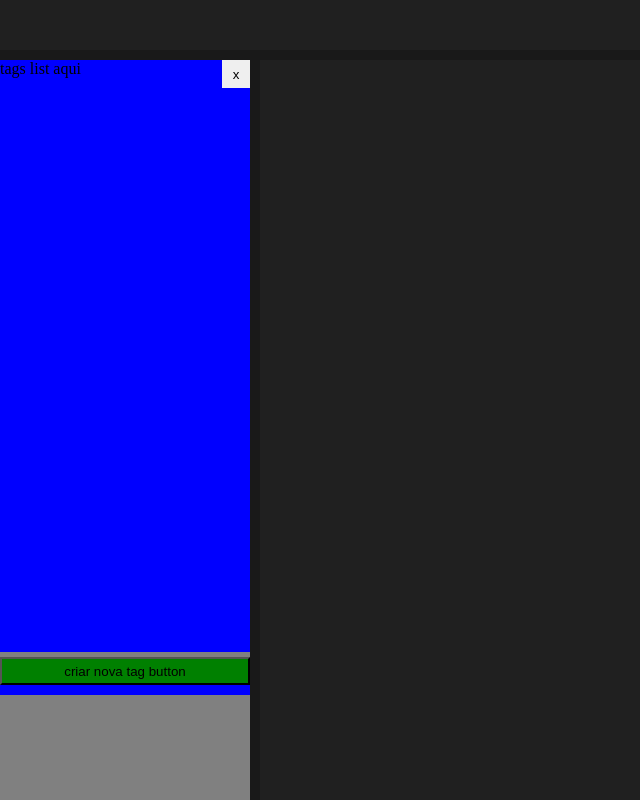
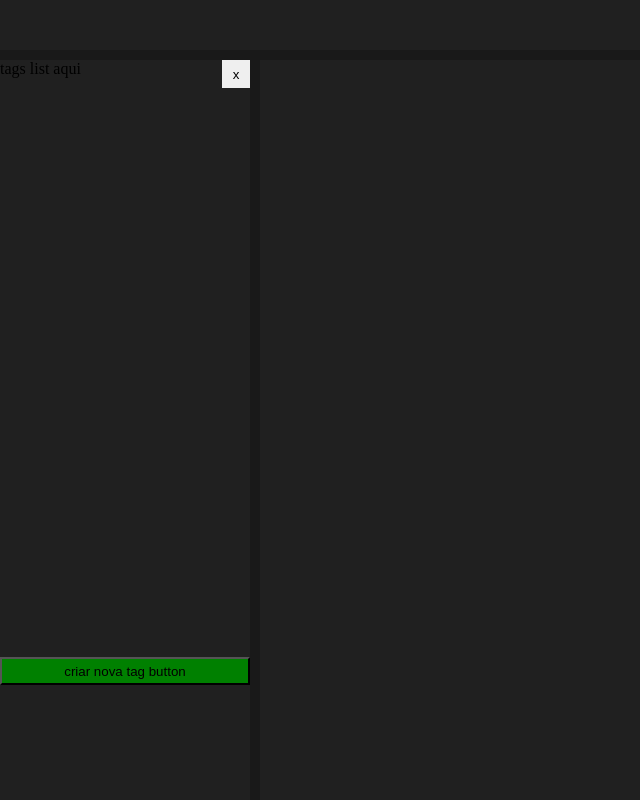
Before and after one commit to vinicius-mns/Caderno, a Vue app: page /cards in a window 1280 px wide. Shown: the whole page, without its empty margins (0-640 px from the left). Built offline with nearby package versions, Linux system fonts and the light colour scheme; the HTML template or start-up script is replaced by a standard one.

Commit message:
feat(components/template/SideBar.vue)[template] Implementar estilo global no sidebar 	modified:   src/components/template/SideBar.vue

```diff
--- a/src/components/template/SideBar.vue
+++ b/src/components/template/SideBar.vue
@@ -1,5 +1,8 @@
 <script setup lang="ts">
+import { useStyle } from '@/stores/style'
 import CreateTagButton from '../organism/CreateTagButton.vue'
+
+const { style } = useStyle()
 </script>
 
 <template>
@@ -14,27 +17,20 @@ import CreateTagButton from '../organism/CreateTagButton.vue'
 </template>
 
 <style scoped lang="scss">
-@media screen and (min-width: 769px) {
 .side-bar {
   width: 100%;
   height: 100%;
-    background-color: grey;
-
   & .container-tags-list {
     width: 100%;
     height: 80%;
-      background-color: blue;
   }
 
   & .container-button-create-tag {
     margin-top: 5px;
     width: 100%;
-      height: 38px;
-      background-color: blue;
+    height: v-bind('style.button.size.m');
+    display: flex;
+    justify-content: center;
   }
 }
-}
-
-@media screen and (max-width: 768px) {
-}
 </style>
```
Lines whose indentation alone changed are shown as unchanged.
